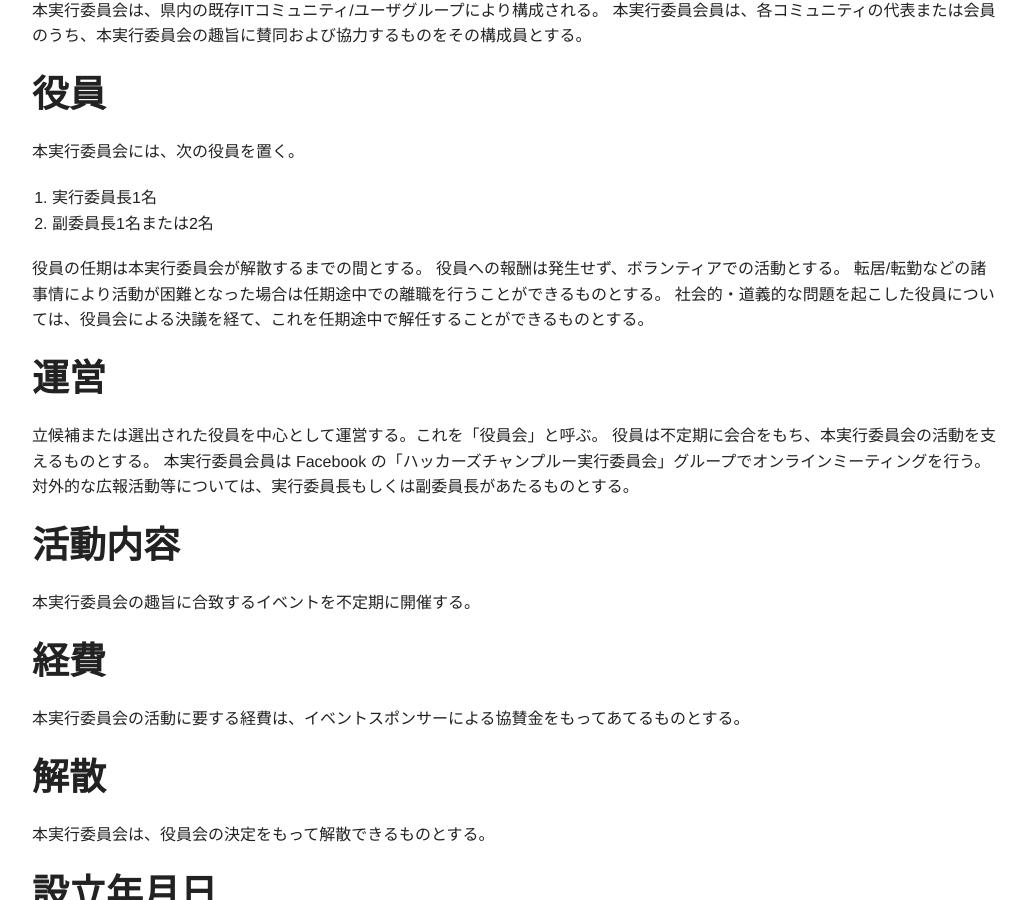
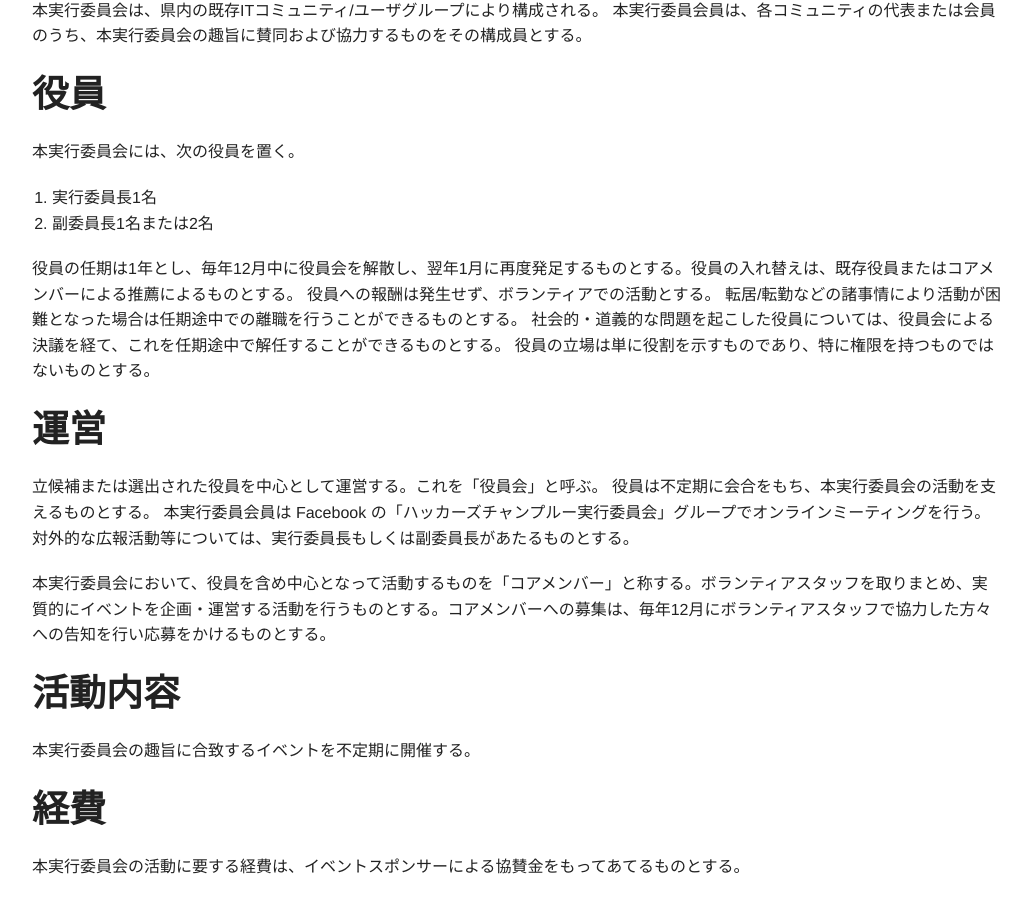
Before and after one commit to hackers-champloo/hackers-champloo.github.io, a Jekyll site: the page built from constitution.md, in a window 1280 px wide and 900 px high, scrolled down 574 px. Shown: the whole window, without its empty margins (123-1154 px from the left). Built offline with Jekyll 4.4.1, drawn with Linux system fonts in a browser that asks for light colours; Markdown is read by kramdown in place of the engine named in the settings.

Commit message:
会則に役員入れ替えとコアメンバーに関する記述を追加

```diff
--- a/constitution.md
+++ b/constitution.md
@@ -29,11 +29,11 @@ title: ハッカーズチャンプルー実行委員会 会則
 1. 実行委員長1名
 1. 副委員長1名または2名
 
-役員の任期は本実行委員会が解散するまでの間とする。
+役員の任期は1年とし、毎年12月中に役員会を解散し、翌年1月に再度発足するものとする。役員の入れ替えは、既存役員またはコアメンバーによる推薦によるものとする。
 役員への報酬は発生せず、ボランティアでの活動とする。
 転居/転勤などの諸事情により活動が困難となった場合は任期途中での離職を行うことができるものとする。
 社会的・道義的な問題を起こした役員については、役員会による決議を経て、これを任期途中で解任することができるものとする。
-
+役員の立場は単に役割を示すものであり、特に権限を持つものではないものとする。
 
 ## 運営
 
@@ -41,6 +41,8 @@ title: ハッカーズチャンプルー実行委員会 会則
 役員は不定期に会合をもち、本実行委員会の活動を支えるものとする。
 本実行委員会員は Facebook の「ハッカーズチャンプルー実行委員会」グループでオンラインミーティングを行う。
 対外的な広報活動等については、実行委員長もしくは副委員長があたるものとする。
+
+本実行委員会において、役員を含め中心となって活動するものを「コアメンバー」と称する。ボランティアスタッフを取りまとめ、実質的にイベントを企画・運営する活動を行うものとする。コアメンバーへの募集は、毎年12月にボランティアスタッフで協力した方々への告知を行い応募をかけるものとする。
 
 
 ## 活動内容
```
